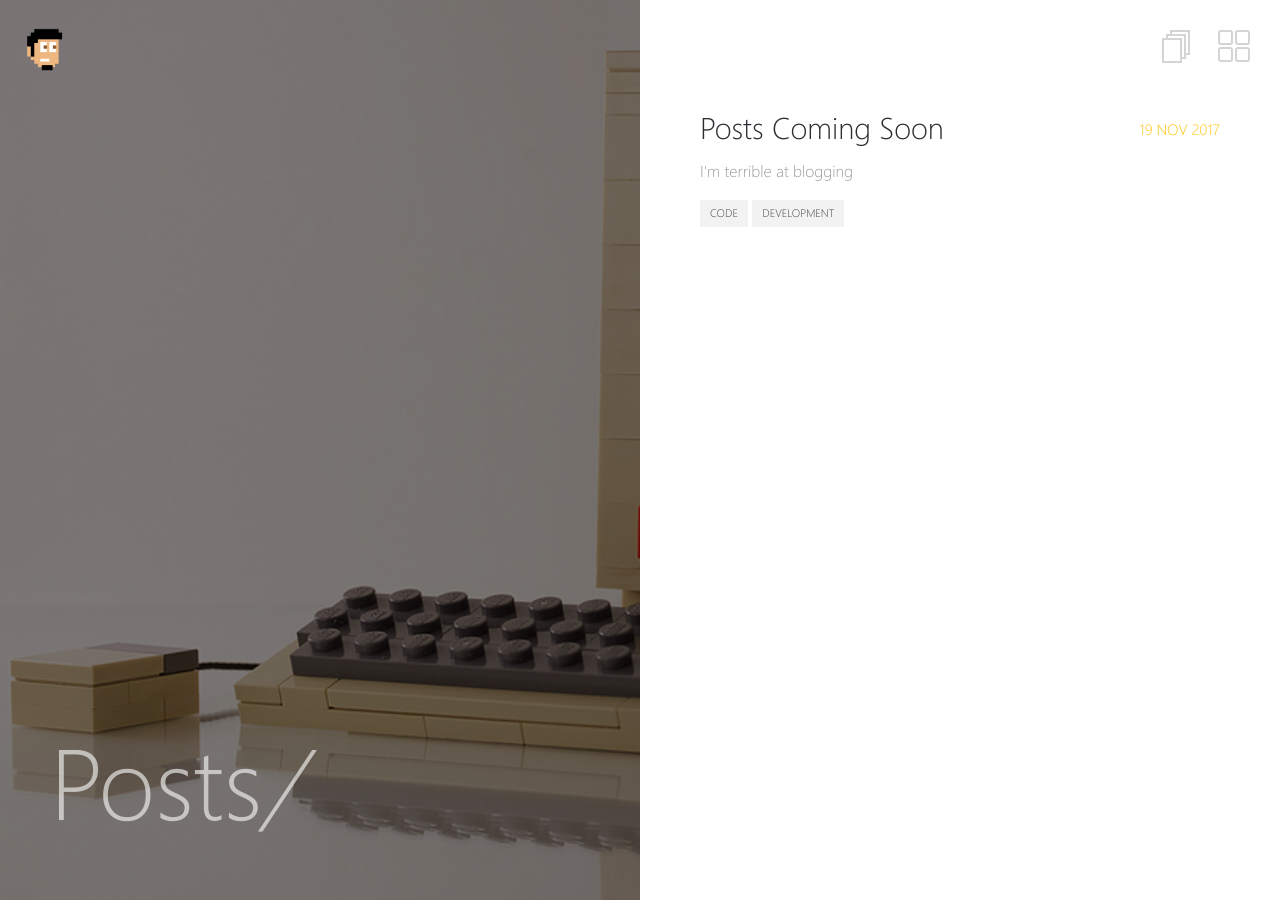
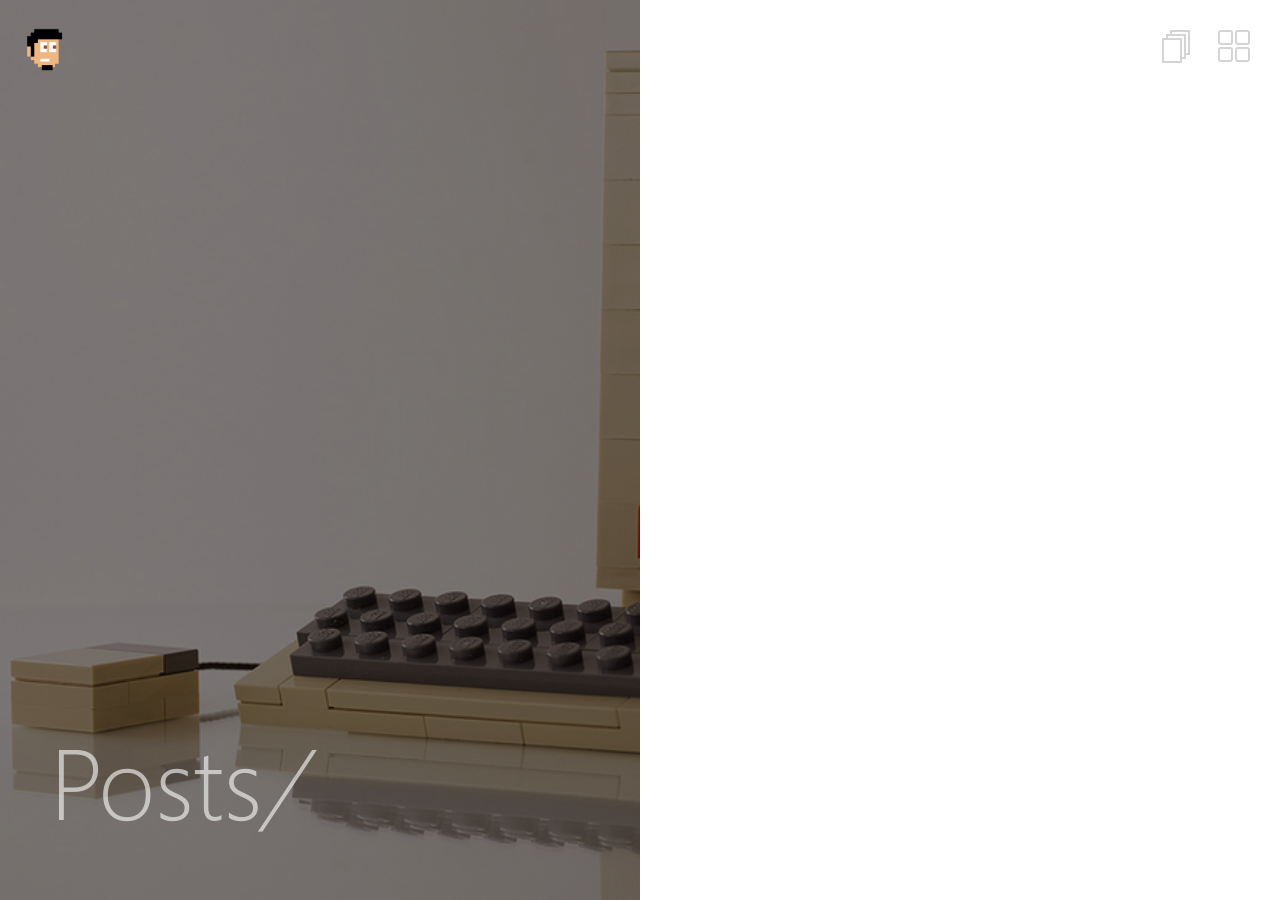
Before and after one commit to IamEchelon/IamEchelon.github.io, a Jekyll site: the page built from _pages/blah.md, in a window 1280 px wide. Built offline with Jekyll 4.4.1, drawn with Linux system fonts in a browser that asks for light colours.

Commit message:
deleted post

```diff
--- a/_pages/posts.md
+++ b/_pages/blah.md
@@ -1,6 +1,6 @@
 ---
 layout: post-list
 title: Posts
-description: "List of posts"
+description: 'List of posts'
 permalink: /posts.html
 ---
--- a/_posts/2017-07-06-dev-journey-pt1.md
+++ /dev/null
@@ -1,10 +0,0 @@
----
-layout: post
-title:  "Posts Coming Soon"
-excerpt: "I'm terrible at blogging"
-date: 2017-11-19
-image: "images/post-images/pile.jpg"
-tag:
-- code
-- development
----
```
Also changed, not shown: 2 other files.
